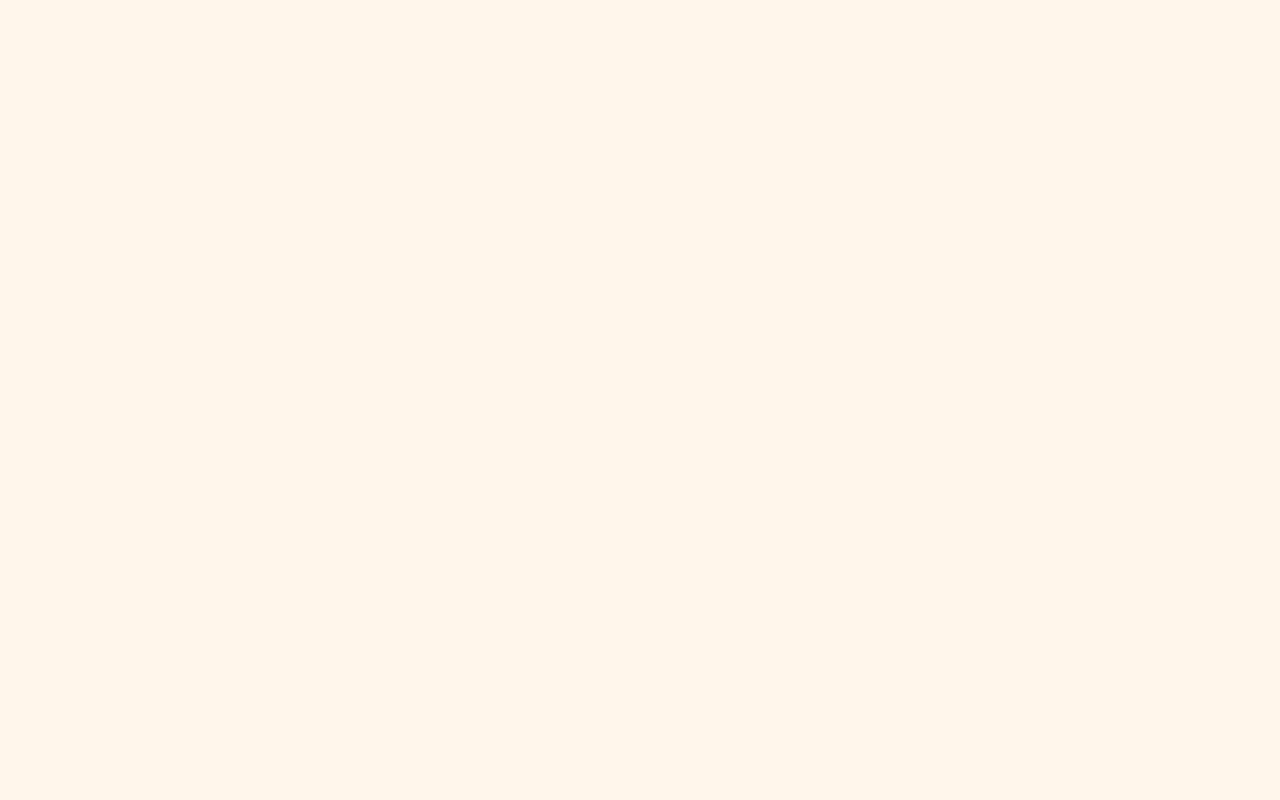
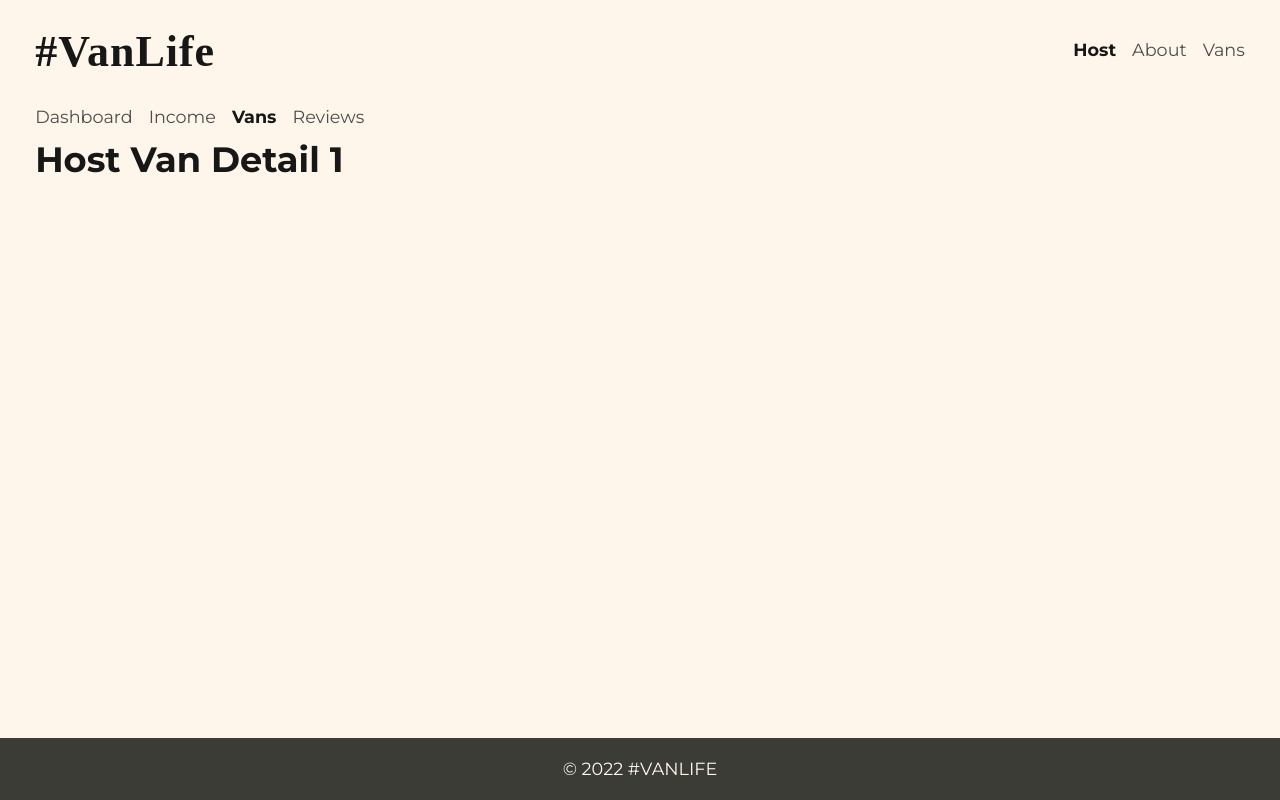
Before and after one commit to fatima-ndiaye/van-life, a React (Vite) app: page /host/vans/1 in a window 1280 px wide. Before the commit this address had no page. Built offline with nearby package versions, Linux system fonts and the light colour scheme; a web font is replaced by a local one.

Commit message:
Adding Host Vans Routes

```diff
--- a/src/App.jsx
+++ b/src/App.jsx
@@ -7,6 +7,8 @@ import VanDetail from './Pages/Vans/vanDetail'
 import Dashboard from './Pages/Host/Dashboard'
 import Income from './Pages/Host/Income'
 import Reviews from './Pages/Host/Reviews'
+import HostVans from './Pages/Host/HostVans'
+import HostVanDetail from './Pages/Host/HostVanDetail'
 import Layout from './components/Layout'
 import HostLayout from './components/HostLayout'
 import "./server"
@@ -25,6 +27,8 @@ function App() {
             <Route path="/host" element={<HostLayout />}>
               <Route index element={<Dashboard />} />
               <Route path='income' element={<Income />} />
+              <Route path='vans' element={<HostVans />} />
+              <Route path='vans/:id' element={<HostVanDetail />} />
               <Route path='reviews' element={<Reviews />} />
             </Route>
 
@@ -35,3 +39,16 @@ function App() {
 }
 
 export default App
+/**
+ * Challenge: add the /host/vans and /host/vans/:id routes, as well
+ * as the "Vans" link in the Host navbar.
+ *
+ * For now, just create the stubbed-out version of the pages (i.e.
+ * components that just render an <h1>). Don't worry about adding
+ * navigation from /host/vans to /host/vans/:id yet - the link to
+ * /host/vans is enough for now.
+ *
+ * When deciding whether or not to use nested routes, keep in mind
+ * what will/won't be shared between these two pages. See the Figma
+ * design file (or the screenshots) to help guide your choice.
+ */
--- /dev/null
+++ b/src/Pages/Host/HostVanDetail.jsx
@@ -0,0 +1,11 @@
+import React from 'react'
+import { useParams } from 'react-router-dom'
+
+function HostVanDetail()
+{
+    const param = useParams()
+    return (
+        <h1>Host Van Detail {param.id}</h1>
+    )
+}
+export default HostVanDetail
--- /dev/null
+++ b/src/Pages/Host/HostVans.jsx
@@ -0,0 +1,8 @@
+import React from 'react'
+
+function HostVans() {
+    return (
+        <h1>Host Vans</h1>
+    )
+}
+export default HostVans
--- a/src/components/HostLayout.jsx
+++ b/src/components/HostLayout.jsx
@@ -15,6 +15,7 @@ function HostLayout()
             <nav className='flex host-nav'>
                 <NavLink to="/host" end style={({ isActive }) => isActive ? activeStyles : null}>Dashboard</NavLink>
                 <NavLink to="/host/income" style={({ isActive }) => isActive ? activeStyles : null}>Income</NavLink>
+                <NavLink to="/host/vans" style={({ isActive }) => isActive ? activeStyles : null}>Vans</NavLink>
                 <NavLink to="/host/reviews" style={({ isActive }) => isActive ? activeStyles : null}>Reviews</NavLink>
             </nav>
             <Outlet />
```
